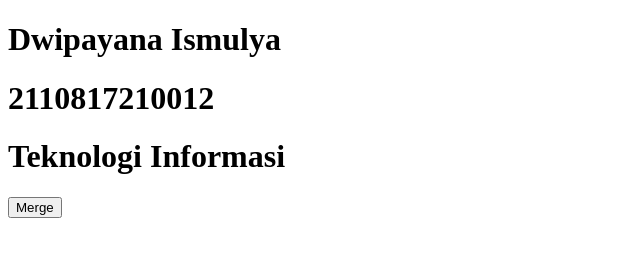
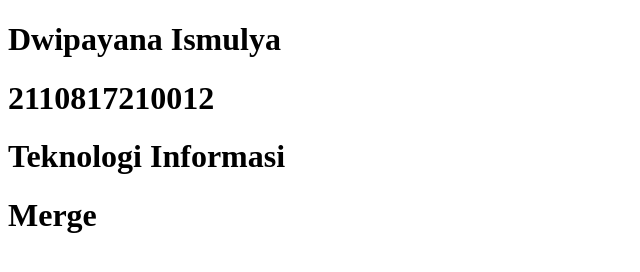
Before and after one commit to DwipayanaIsmulya/belajar-collab, a plain HTML site: page index.html in a window 1280 px wide. Shown: the whole page, without its empty margins (0-640 px from the left). Drawn offline with Linux system fonts and the light colour scheme.

Commit message:
ini pull

```diff
--- a/index.html
+++ b/index.html
@@ -9,6 +9,6 @@
     <h1>Dwipayana Ismulya</h1>
     <h1>2110817210012</h1>
     <h1>Teknologi Informasi</h1>
-    <button>Merge</button>
+    <h1>Merge</h1>
   </body>
 </html>
```
